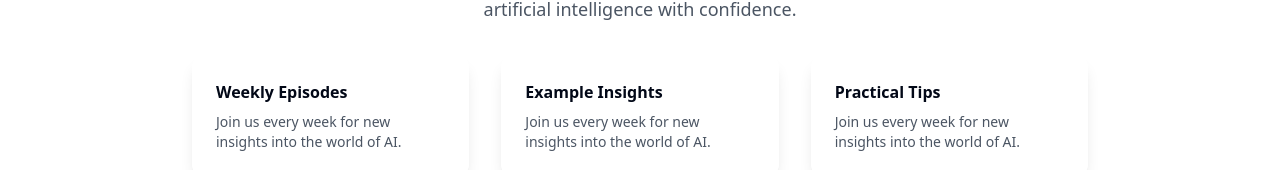
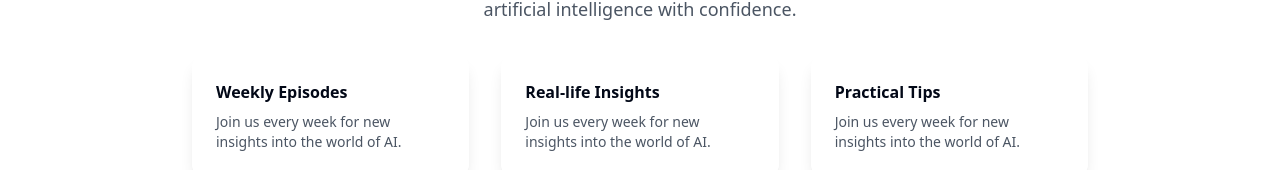
Before and after one commit to toriwell/shespoweredbyai, a React (Vite) app: page / in a window 1280 px wide. Shown: the part 1356-1526 px from the top of the page. Built offline with nearby package versions, Linux system fonts and the light colour scheme.

Commit message:
Rename box in About section
Updated the middle box title in the "Making AI Accessible" section from "Expert Insights" to "Real-life Insights".
[skip gpt_engineer]

```diff
--- a/src/components/About.tsx
+++ b/src/components/About.tsx
@@ -18,7 +18,7 @@ export const About = () => {
             We believe that understanding AI shouldn't be limited to tech experts. Through engaging discussions, practical examples, and real-world applications, we're here to help you navigate the exciting world of artificial intelligence with confidence.
           </p>
           <div className="grid md:grid-cols-3 gap-8 text-left">
-            {["Weekly Episodes", "Example Insights", "Practical Tips"].map((feature, index) => (
+            {["Weekly Episodes", "Real-life Insights", "Practical Tips"].map((feature, index) => (
               <motion.div
                 key={feature}
                 initial={{ opacity: 0, y: 20 }}
```
